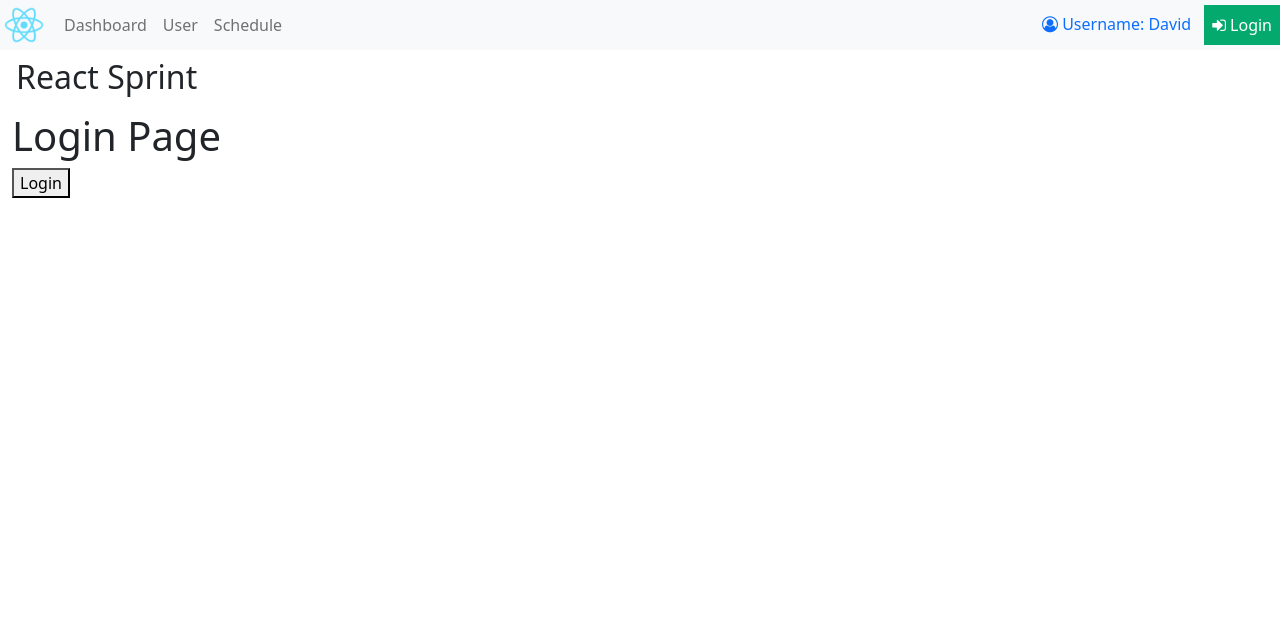
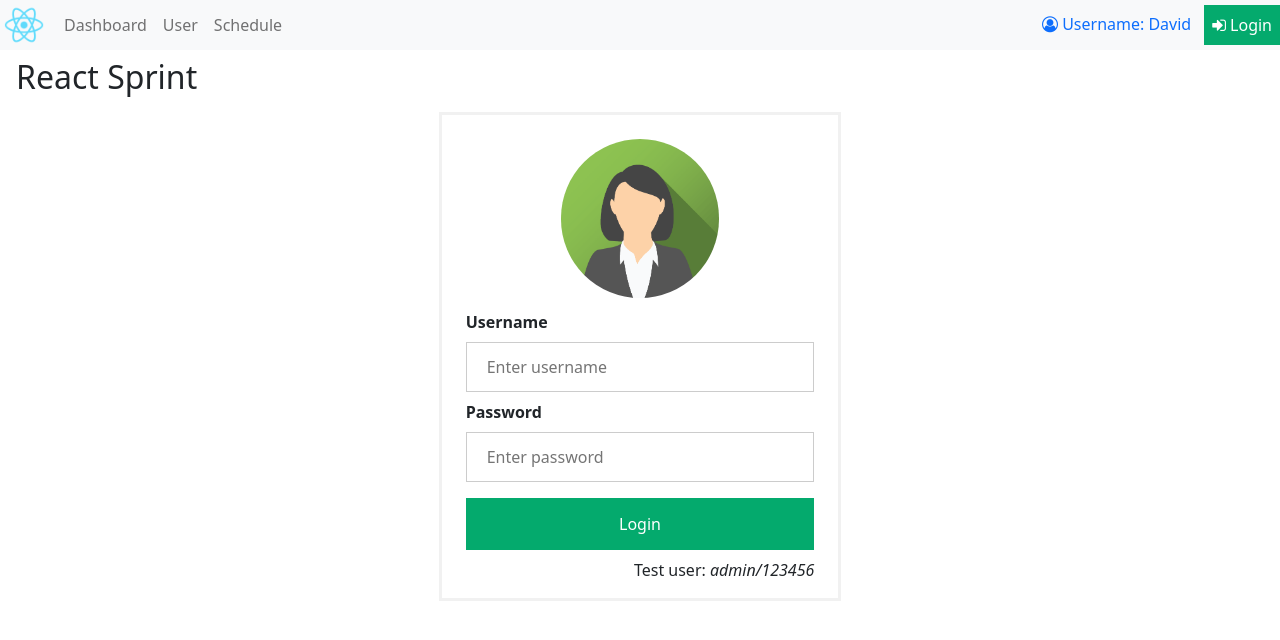
Before and after one commit to nhatbao47/react-ws, a React (Create React App) app: page /login in a window 1280 px wide. Shown: the top 640 px of the page. Built offline with nearby package versions, Linux system fonts and the light colour scheme.

Commit message:
Check login

```diff
--- /dev/null
+++ b/src/Pages/LoginPage.css
@@ -0,0 +1,35 @@
+form.login-form {
+    border: 3px solid #f1f1f1;
+  }
+.login-form input[type="text"], input[type="password"] {
+    width: 100%;
+    padding: 12px 20px;
+    margin: 8px 0;
+    display: inline-block;
+    border: 1px solid #ccc;
+    box-sizing: border-box;
+  }
+.login-form button {
+    background-color: #04aa6d;
+    color: white;
+    padding: 14px 20px;
+    margin: 8px 0;
+    border: none;
+    cursor: pointer;
+    width: 100%;
+  }
+
+.login-form button:hover {
+    opacity: 0.8;
+  }
+  .img-container {
+    text-align: center;
+    margin: 24px 0 12px 0;
+  }
+  img.avatar {
+    width: 40%;
+    border-radius: 50%;
+  }
+  .hint {
+      text-align: right;
+  }
--- a/src/Pages/LoginPage.tsx
+++ b/src/Pages/LoginPage.tsx
@@ -1,19 +1,50 @@
-import React from "react";
+import React, { useState } from "react";
 import { useNavigate } from "react-router-dom";
 import { fakeAuth } from "../Services/CommonService";
+import './LoginPage.css';
 
 const LoginPage = () => {
-    let navigate = useNavigate();
+    const navigate = useNavigate();
+    const [username, SetUsername] = useState('');
+    const [password, SetPassword] = useState('');
+    const [showMessage, SetShowMessage] = useState(false);
+    const adminUser = 'admin';
 
-    function handleClick() {
-        fakeAuth.isAuthenticated = true;
-        navigate('/dashboard');
+    const handleSubmit = (e: any) => {
+        e.preventDefault();
+        if (username === adminUser && password === '123456') {
+            fakeAuth.isAuthenticated = true;
+            fakeAuth.username = adminUser;
+            navigate('/dashboard');
+        } else {
+            SetShowMessage(true);
+        }
     }
 
     return (
-        <div className="unauthorized-layout">
-            <h1>Login Page</h1>
-            <button onClick={() => handleClick()}>Login</button>
+        <div className="row">
+            <div className="col-md-4"></div>
+            <div className="col-md-4">
+                <form className="login-form" onSubmit={(e) => handleSubmit(e)}>
+                    <div className="img-container">
+                        <img src="/img/avatar.png" alt="Avatar" className="avatar" />
+                    </div>
+                    <div className="container">
+                        <label htmlFor="username"><b>Username</b></label>
+                        <input type="text" placeholder="Enter username" name="username" onChange={(e) => SetUsername(e.target.value)} required />
+                        <label htmlFor="password"><b>Password</b></label>
+                        <input type="password" placeholder="Enter password" name="password" onChange={(e) => SetPassword(e.target.value)} required />
+                        {showMessage && (
+                            <div className="text-danger">
+                                Your username or password is not correct
+                            </div>
+                        )}
+                        <button type="submit">Login</button>
+                        <p className="hint">Test user: <i>admin/123456</i></p>
+                    </div>
+                </form>
+            </div>
+            <div className="col-md-4"></div>
         </div>
     );
 }
--- a/src/Services/CommonService.js
+++ b/src/Services/CommonService.js
@@ -1,3 +1,4 @@
 export const fakeAuth = {
-    isAuthenticated: false
+    isAuthenticated: false,
+    username: ''
 };
```
